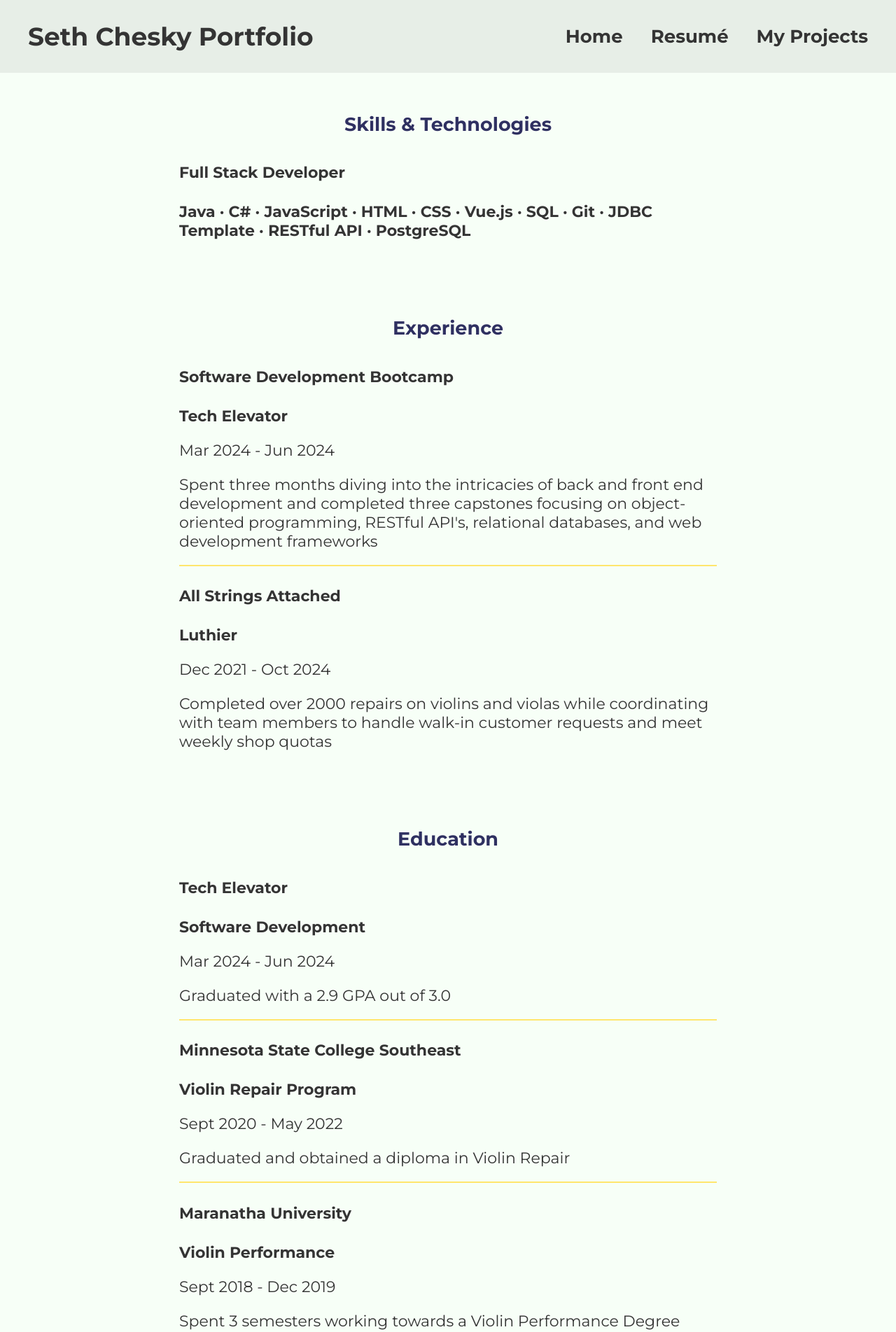
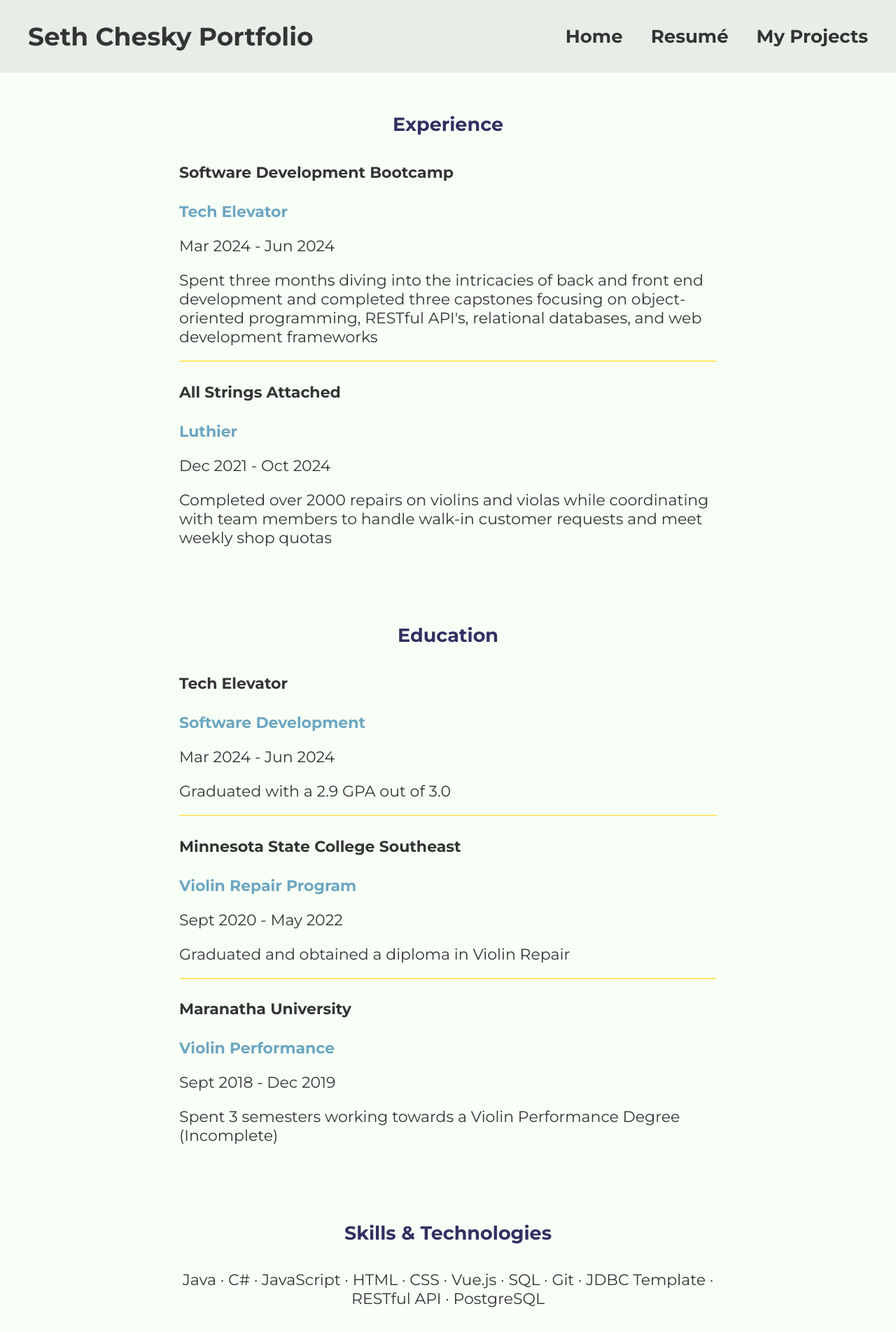
Before and after one commit to chethnut/portfolio-page-vue, a Vue app: page /resume in a window 1280 px wide. Shown: the top 1903 px of the page at 70% size. Built offline with nearby package versions, Linux system fonts and the light colour scheme.

Commit message:
final styling changes ( for now ;) )

```diff
--- a/src/views/AboutView.vue
+++ b/src/views/AboutView.vue
@@ -15,8 +15,8 @@
 
       <h3 class="section-title">Skills & Technologies</h3>
 
-      <h4>Full Stack Developer</h4>
-      <p class="school-title-field">Java · C# · JavaScript · HTML · CSS · Vue.js · SQL · Git · JDBC Template · RESTful
+      <h4 class="position">Full Stack Developer</h4>
+      <p class="skills">Java · C# · JavaScript · HTML · CSS · Vue.js · SQL · Git · JDBC Template · RESTful
         API · PostgreSQL</p>
     </div>
   </div>
@@ -117,4 +117,13 @@ a {
   justify-content: center;
   padding-bottom: 10px;
 }
+
+.position {
+  text-align: center;
+}
+
+.skills {
+  color: #343434;
+  font-weight: 0;
+}
 </style>
--- a/src/views/ResumeView.vue
+++ b/src/views/ResumeView.vue
@@ -1,15 +1,6 @@
 <template>
     <HeaderComp/>
     <div class="info-container">
-
-<div class="blurb">
-
-  <h3 class="section-title">Skills & Technologies</h3>
-
-  <h4>Full Stack Developer</h4>
-  <p class="school-title-field">Java · C# · JavaScript · HTML · CSS · Vue.js · SQL · Git · JDBC Template · RESTful
-    API · PostgreSQL</p>
-</div>
 
 <div class="blurb">
 
@@ -48,7 +39,13 @@
   <p>Sept 2018 - Dec 2019</p>
   <p>Spent 3 semesters working towards a Violin Performance Degree (Incomplete)</p>
 </div>
+<div class="blurb">
 
+<h3 class="section-title">Skills & Technologies</h3>
+
+<p class="skills">Java · C# · JavaScript · HTML · CSS · Vue.js · SQL · Git · JDBC Template · RESTful
+  API · PostgreSQL</p>
+</div>
 </div>
 <FooterComp/>
 </template>
@@ -66,5 +63,12 @@ export default {
 </script>
 
 <style>
+.school-title-field {
+  color: #6ca6c1;
+}
 
+.skills {
+  font-weight: 0;
+  text-align: center;
+}
 </style>
```
